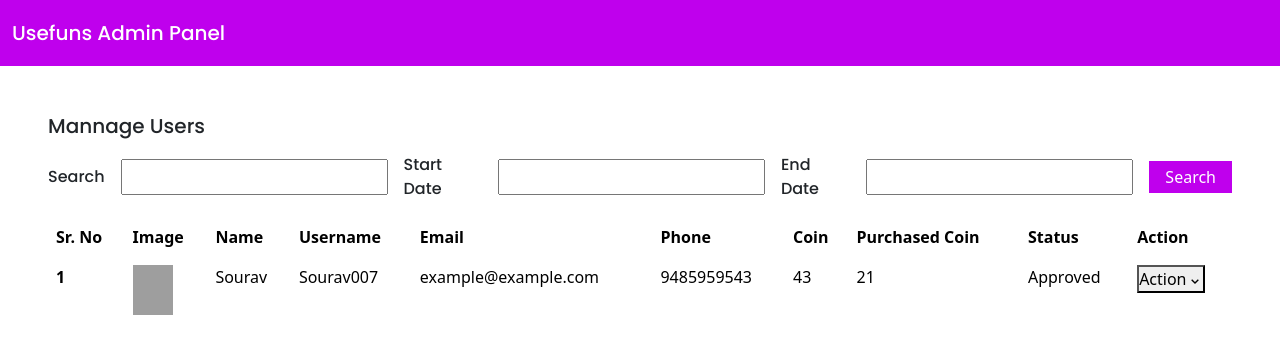
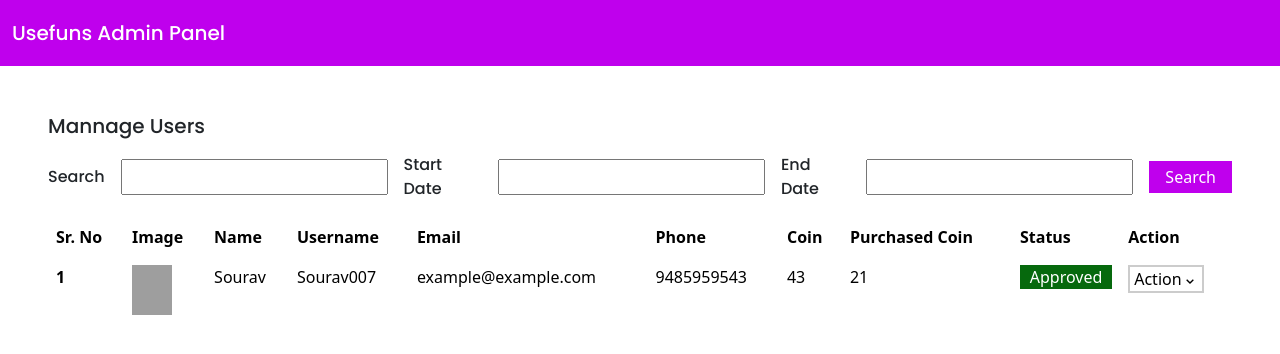
Before and after one commit to Avverma9/Use2fun, a React (Create React App) app: page / in a window 1280 px wide. Shown: the top 354 px of the page. Built offline with nearby package versions, Linux system fonts and the light colour scheme; grey boxes are pictures that could not be loaded.

Commit message:
update Mannageuser.css and Mannageuser.jsx

```diff
--- a/src/Components/Mannageuser/Mannageuser.css
+++ b/src/Components/Mannageuser/Mannageuser.css
@@ -2,3 +2,15 @@
   background-color: #bf00ed !important;
   border: 0;
 }
+
+.user-status {
+  background-color: #06690d;
+  text-align: center;
+  color: #fff;
+}
+
+.action-btn {
+  background-color: #fff;
+  padding: 0 4px;
+  border: 2px solid #ccc;
+}
--- a/src/Components/Mannageuser/Mannageuser.jsx
+++ b/src/Components/Mannageuser/Mannageuser.jsx
@@ -61,10 +61,10 @@ const Mannageuser = () => {
             <td>43</td>
             <td>21</td>
             <td>
-              <div>Approved</div>
+              <div className="user-status">Approved</div>
             </td>
             <td>
-              <button>
+              <button className="action-btn">
                 <span>Action</span>
                 <BiChevronDown />
               </button>
```
